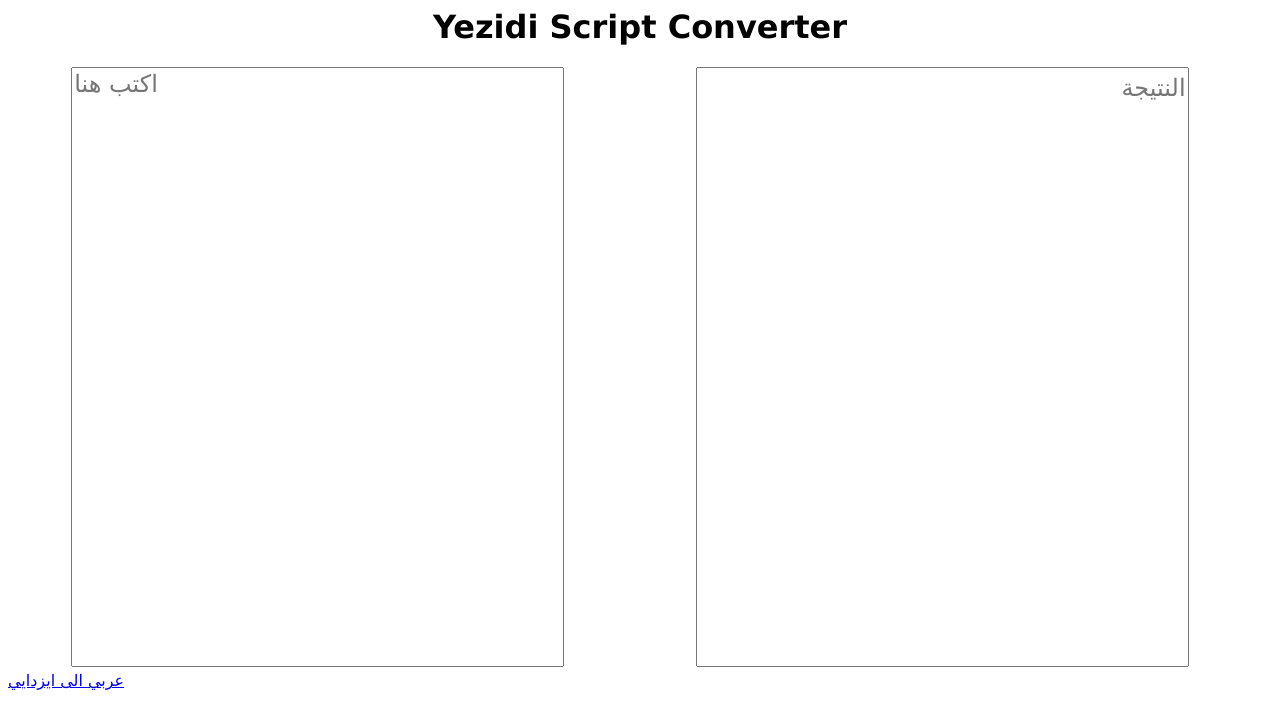
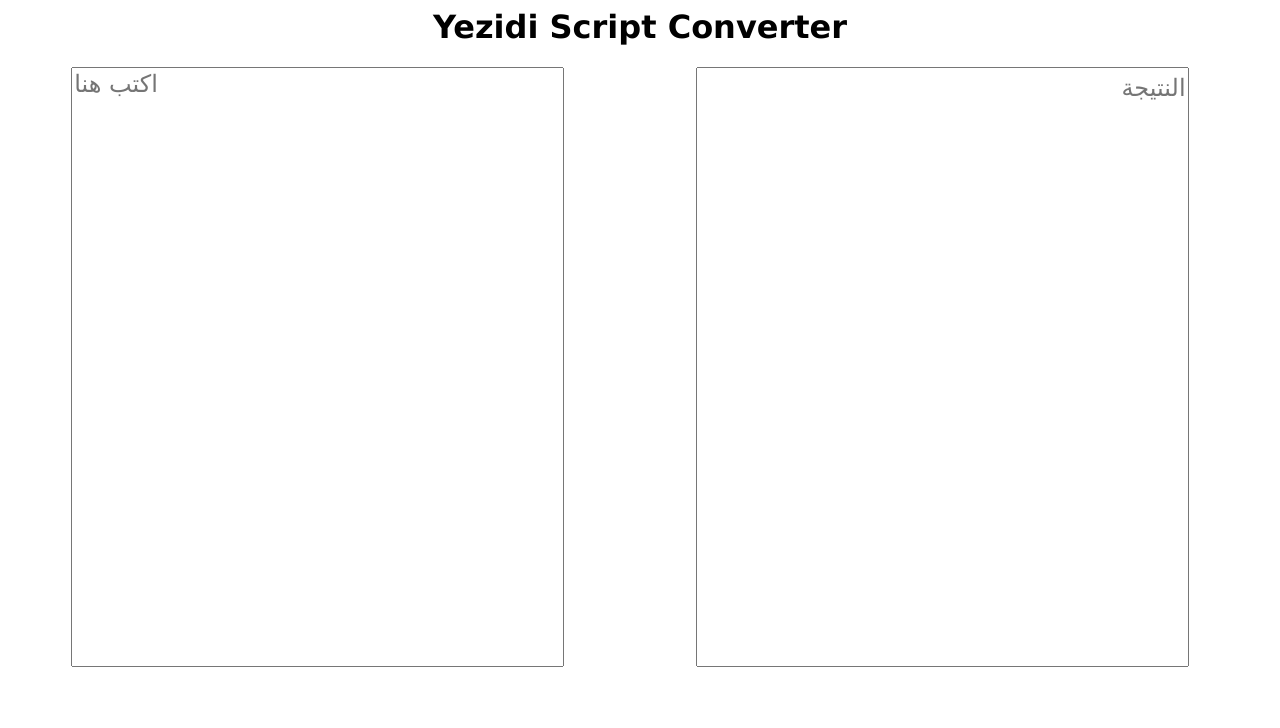
Before and after one commit to Rtrakan/Ezidkhan.language1, a plain HTML site: page index.html in a window 1280 px wide. Drawn offline with Linux system fonts and the light colour scheme.

Commit message:
Update index.html

```diff
--- a/index.html
+++ b/index.html
@@ -143,6 +143,5 @@
         <h1>Yezidi Script Converter</h1>
         <textarea spellcheck="false" id="inuk" placeholder="اكتب هنا" style="direction:ltr"></textarea>
         <textarea contenteditable="false" id="braille" placeholder="النتيجة" style="direction:rtl"></textarea>
-        <a href = "rtrakan.github.io/Ezidkhan.language2/"> عربي الى ايزدايي</a>
     </body>
 </html>
```
